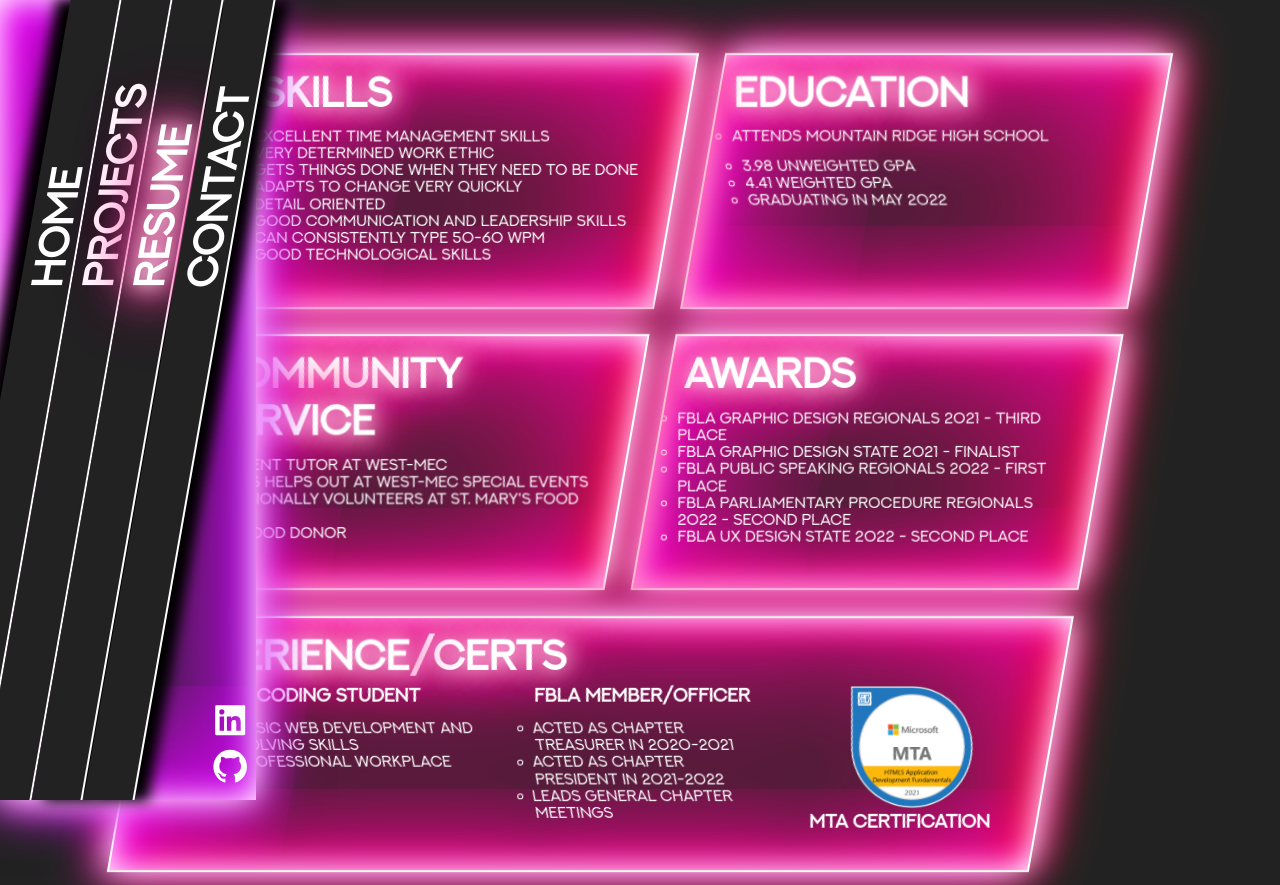
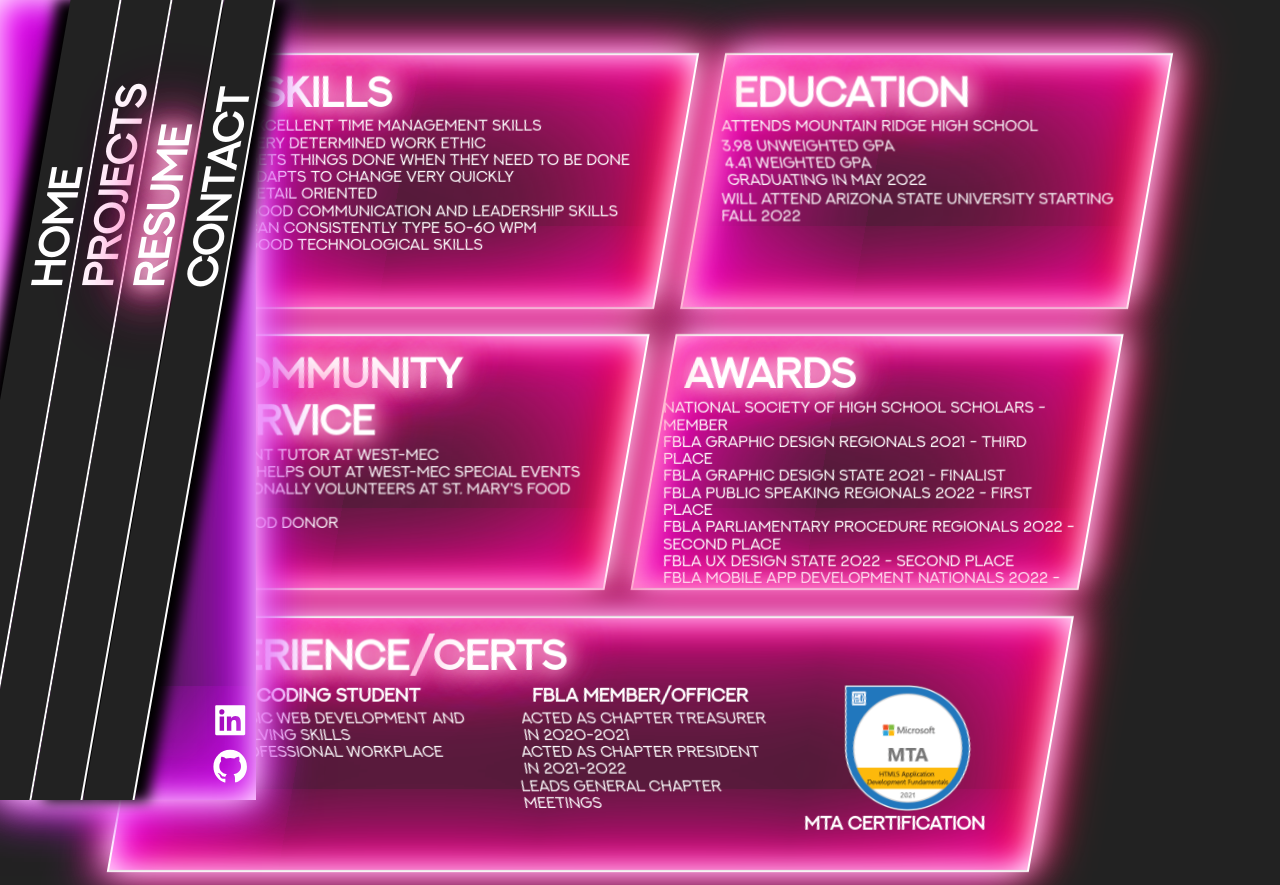
Before and after one commit to 0eef0/Portfolio2.0, a React (Create React App) app: page /resume in a window 1280 px wide. Shown: the top 885 px of the page. Built offline with nearby package versions, Linux system fonts and the light colour scheme.

Commit message:
bug fixes

```diff
--- a/src/Components/Navbar.jsx
+++ b/src/Components/Navbar.jsx
@@ -4,38 +4,6 @@ import { AiFillGithub, AiFillLinkedin } from 'react-icons/ai';
 
 const Navbar = () => {
     const currPage = window.location.pathname;
-    const changePage = (page) => {
-        document.getElementsByClassName('primary')[0].classList.add('flicker');
-        switch(currPage){
-            case '/':
-                let home = document.getElementsByClassName('homeSection');
-                for(let i = 0; i < home.length; i++){
-                    home[i].classList.add('inactive');
-                }
-                break;
-            case '/projects':
-                let projects = document.getElementsByClassName('project');
-                for(let i = 0; i < projects.length; i++){
-                    projects[i].classList.add('inactive');
-                }
-                break;
-            case '/resume':
-                let resumes = document.getElementsByClassName('resume');
-                for(let i = 0; i < resumes.length; i++){
-                    resumes[i].classList.add('inactive');
-                }
-                break;
-            case '/contact':
-                let contact = document.getElementById('emailForm');
-                contact.classList.add('inactive');
-                break;
-            default:
-                break;
-        }
-        setTimeout(() => {
-            window.location.pathname = page;
-        }, 1000);
-    }
 
     return (
         <div id='navbar'>
--- a/src/Components/Projects.jsx
+++ b/src/Components/Projects.jsx
@@ -29,7 +29,6 @@ const Projects = () => {
             </div>
             {
                 projectList.map((project) => {
-                    console.log(project);
                     const { projectName, projectImage, projectDesc, projectDate, projectRepo, projectLink } = project;
                     return (
                         <div key={projectName} className="project">
--- a/src/Components/Resume.jsx
+++ b/src/Components/Resume.jsx
@@ -21,6 +21,7 @@ const Resume = () => {
                             <li>4.41 Weighted GPA</li>
                             <li>Graduating in May 2022</li>
                     </ul>
+                    <li>Will attend Arizona State University starting Fall 2022</li>
                 </ul>
             </div>
             <div className='resume single'>
@@ -39,11 +40,13 @@ const Resume = () => {
             <div className='resume single'>
                 <h1>Awards</h1>
                 <ul>
+                    <li>National Society of High School Scholars - Member</li>
                     <li>FBLA Graphic Design Regionals 2021 - Third Place</li>
                     <li>FBLA Graphic Design State 2021 - Finalist</li>
                     <li>FBLA Public Speaking Regionals 2022 - First Place</li>
                     <li>FBLA Parliamentary Procedure Regionals 2022 - Second Place</li>
                     <li>FBLA UX Design State 2022 - Second Place</li>
+                    <li>FBLA Mobile App Development Nationals 2022 - Qualifier</li>
                 </ul>
             </div>
             <div className='resume single'>
--- a/src/Styles/components/_resume.scss
+++ b/src/Styles/components/_resume.scss
@@ -92,8 +92,8 @@ div.resumeDiv {
       font-size: calc(2vw + 2vh);
     }
     ul {
-      list-style-type: circle;
-      margin: 1vw;
+      list-style-type: none;
+      margin: 0.2vw;
       li {
         transform: skew(0) !important;
       }
--- a/src/Styles/main.css
+++ b/src/Styles/main.css
@@ -918,8 +918,8 @@ div.resumeDiv div.resume h1 {
   font-size: calc(2vw + 2vh);
 }
 div.resumeDiv div.resume ul {
-  list-style-type: circle;
-  margin: 1vw;
+  list-style-type: none;
+  margin: 0.2vw;
 }
 div.resumeDiv div.resume ul li {
   transform: skew(0) !important;
```
Also changed, not shown: public/manifest.json.
